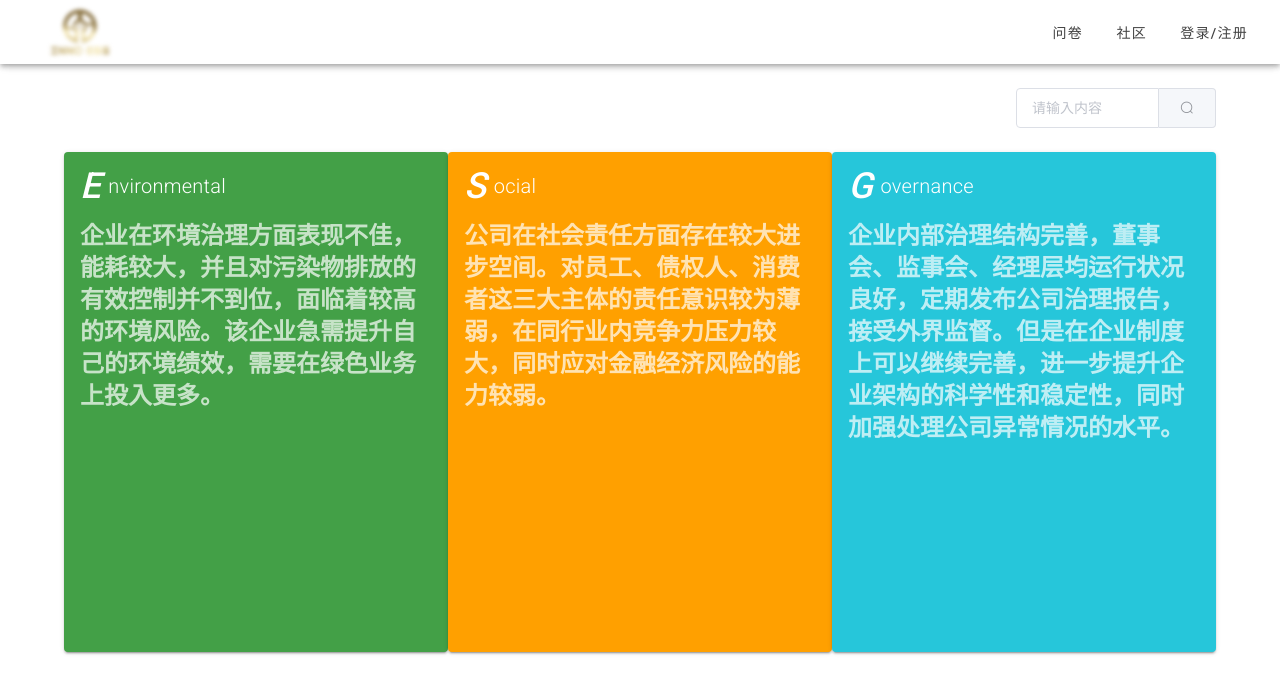
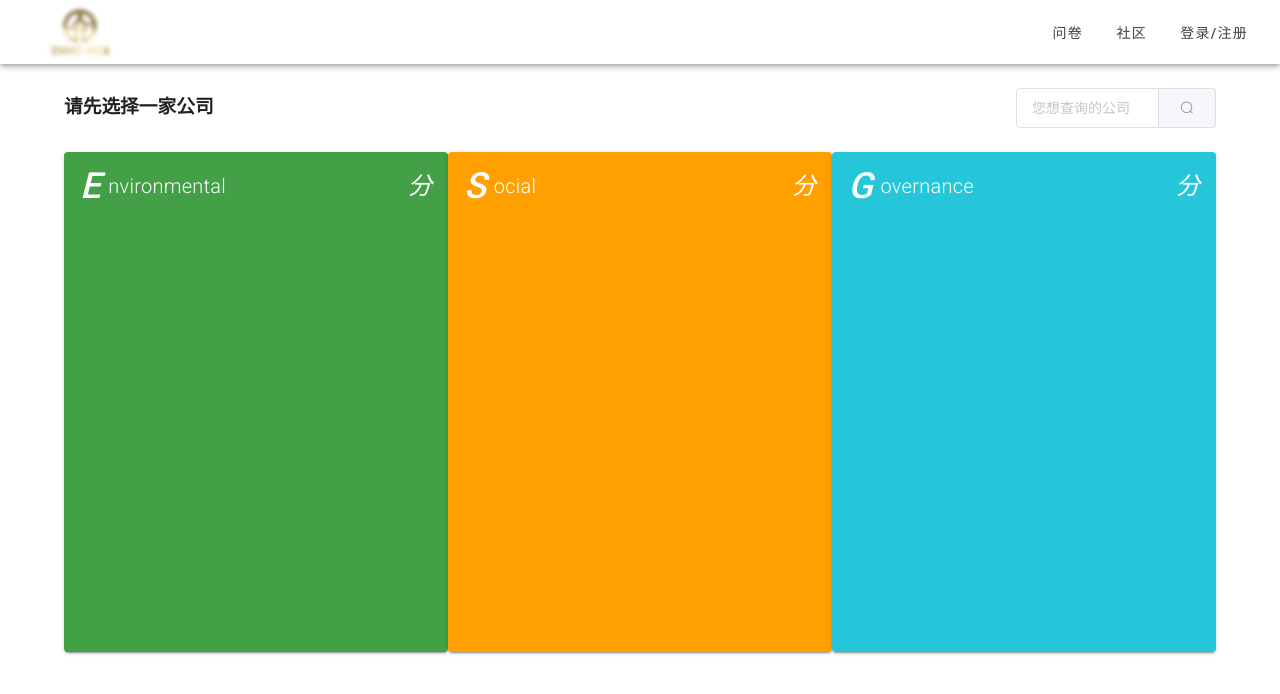
Before and after one commit to JasonHxxx/HuaQiWeb, a Vue app in the folder front_end/: page /esg/rate in a window 1280 px wide. Shown: the top 694 px of the page. Built offline with nearby package versions, Linux system fonts and the light colour scheme; what v-charts would draw is missing.

Commit message:
fix: 评分页面

```diff
--- a/front_end/src/components/EsgReItem.vue
+++ b/front_end/src/components/EsgReItem.vue
@@ -14,6 +14,12 @@
         {{kind}}
       </v-icon>
       <span class="title font-weight-light">{{kindDes}}</span>
+      <v-spacer></v-spacer>
+      <v-icon
+          right
+      >
+        {{ rate }}分
+      </v-icon>
     </v-card-title>
 
     <v-card-text class="headline font-weight-bold">
@@ -30,6 +36,10 @@ export default {
     description: {
       type: String,
       default: "简介"
+    },
+    rate: {
+      type: [String,Number],
+      default: "暂未评"
     },
     kind: {
       type: String,
--- a/front_end/src/views/EsgRe.vue
+++ b/front_end/src/views/EsgRe.vue
@@ -1,8 +1,19 @@
 <template>
   <div style="width: 90%;" class="d-flex flex-column mx-auto">
-    <div class="mt-6 end d-flex justify-end">
-      <el-input placeholder="请输入内容" v-model="search" style="width: 200px;">
-        <el-button slot="append" icon="el-icon-search"></el-button>
+    <div class="mt-6 d-flex align-baseline">
+      <h3 v-if="choose">{{ name }}</h3>
+      <h3 v-else>{{ name_msg }}</h3>
+      <v-spacer></v-spacer>
+      <el-input
+        placeholder="您想查询的公司"
+        v-model="search"
+        style="width: 200px;"
+      >
+        <el-button
+          slot="append"
+          icon="el-icon-search"
+          @click="changeData"
+        ></el-button>
       </el-input>
     </div>
     <div class="mt-6 d-flex justify-space-between">
@@ -13,6 +24,7 @@
         :kind="info.kind"
         :card-color="color_list[i]"
         :kind-des="info.kindDes"
+        :rate="info.rate"
       >
       </EsgReItem>
     </div>
@@ -20,13 +32,23 @@
 </template>
 
 <script>
-import EsgReItem from "../components/EsgReItem";
+import EsgReItem from "@/components/EsgReItem";
 export default {
   name: "EsgRe",
   components: { EsgReItem },
   data() {
     return {
-      search:"",
+      search: "",
+      choose: false,
+      name_msg: "请先选择一家公司",
+      rateData: [
+        [4.1, 4.2, 3.8],
+        [3.1, 4.2, 3.8],
+        [2.1, 3.4, 4.2],
+        [4.1, 2.2, 3.4],
+        [3.1, 3.2, 2.6],
+        [2.1, 4.2, 3.8]
+      ],
       descriptions: [
         [
           "企业在生产经营中的环境绩效较高，在生产过程中能够系统地管理和控制各类污染物的排放，对废物的处理也达到最优标准。此外，企业具备较好的节能创新能力，在绿色研发上的投入较多。",
@@ -44,35 +66,43 @@ export default {
           "企业在公司治理方面表现不佳。董事会和管理层的组织架构有较大改善空间。公司由于缺乏科学完善的管理机制，在应对治理异常时的处理能力较弱。此外，公司在信息披露方面有待加强，急需提升社会责任报告的可靠性以及发布的及时性。"
         ]
       ],
-      color_list: ["#43A047", "#FFA000",  "#26c6da"],
+      color_list: ["#43A047", "#FFA000", "#26c6da"],
       esgList: [
         {
           kind: "E",
           kindDes: "nvironmental",
           description: "",
-          rate: 2
+          rate: ""
         },
         {
           kind: "S",
           kindDes: "ocial",
           description: "",
-          rate: 3
+          rate: ""
         },
         {
           kind: "G",
           kindDes: "overnance",
           description: "",
-          rate: 4
+          rate: ""
         }
       ]
     };
   },
   methods: {
-
+    changeData() {
+      this.choose = true;
+      this.name = this.search;
+      let a = Math.floor(Math.random() * 6);
+      for (let i = 0; i < 3; i++) {
+        this.esgList[i].rate = this.rateData[a][i];
+      }
+      this.loadData();
+    },
     loadData() {
       let tem;
       let n = this.esgList.length;
-      for (let i = 0; i < n; i++ ) {
+      for (let i = 0; i < n; i++) {
         tem = this.esgList[i].rate;
         if (tem > 4) {
           this.esgList[i].description = this.descriptions[i][0];
@@ -82,17 +112,13 @@ export default {
           this.esgList[i].description = this.descriptions[i][2];
         }
       }
-      console.log(this.esgList);
     }
   },
-  mounted() {
-    this.loadData();
-  }
+  mounted() {}
 };
 </script>
 
 <style scoped>
 .end {
-
 }
 </style>
```
